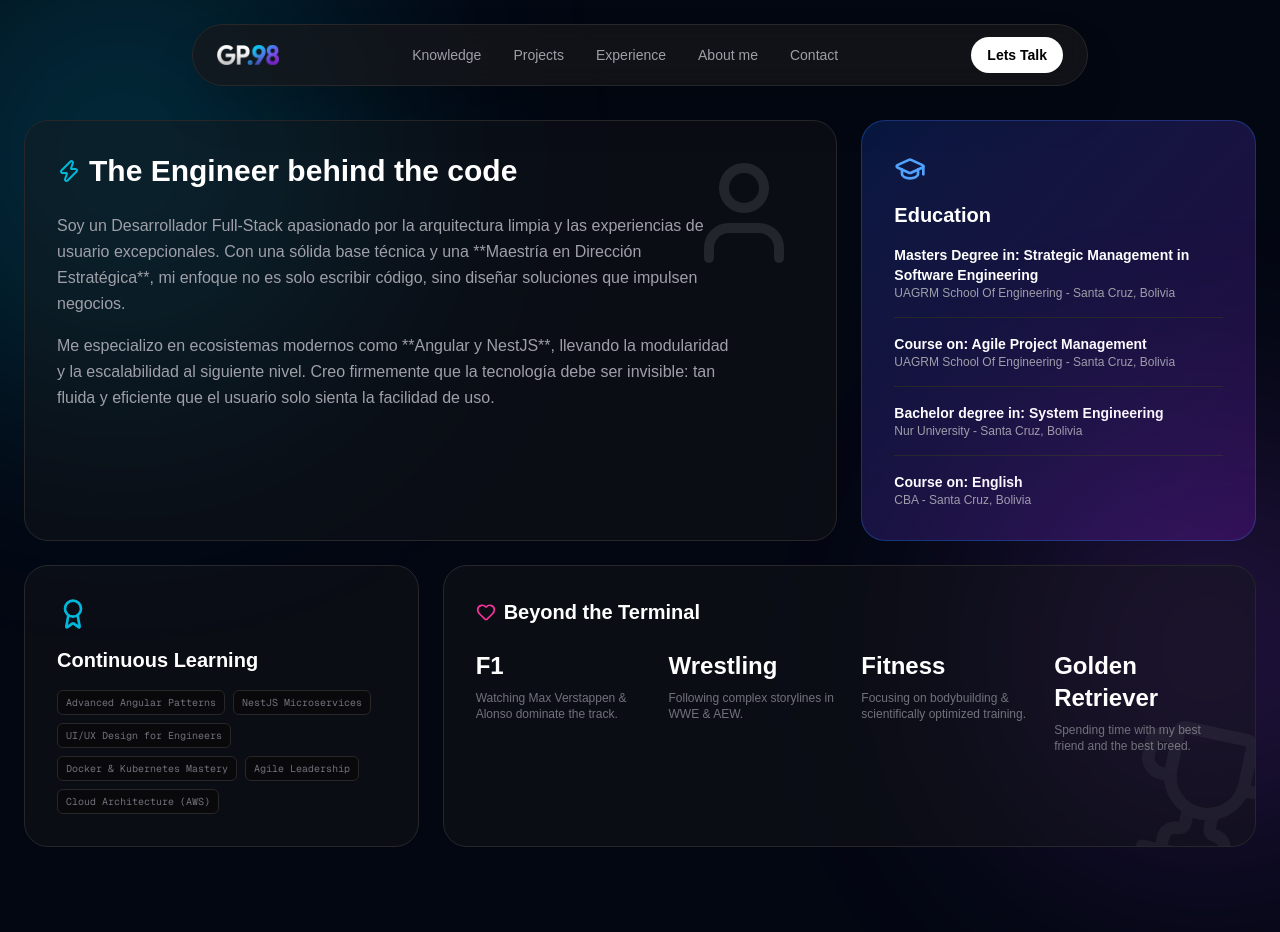
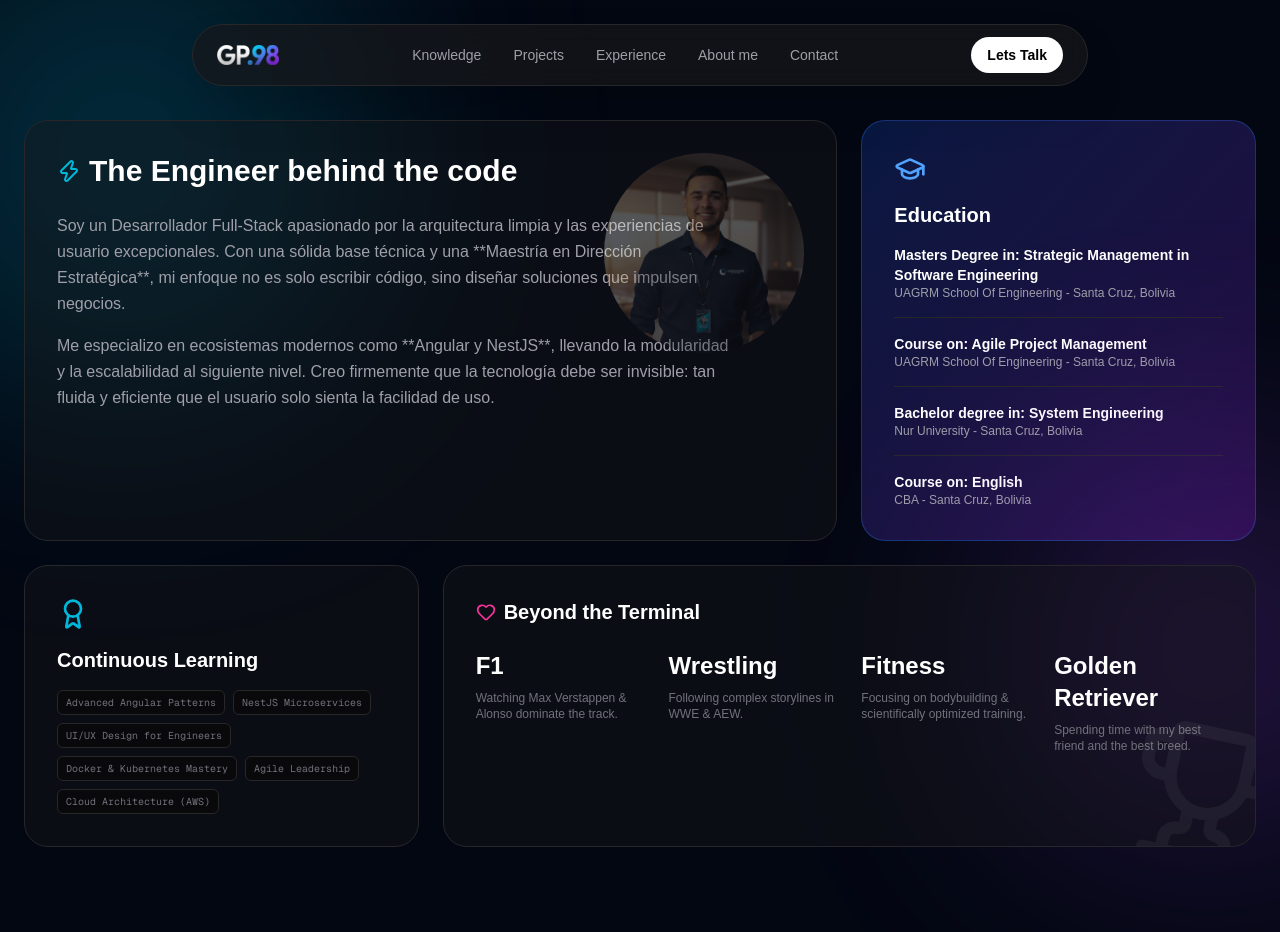
Before and after one commit to GPeredo98/gperedo98-portfolio, a Next.js app: page /about-me in a window 1280 px wide. Shown: the top 932 px of the page. Built offline with nearby package versions, Linux system fonts and the light colour scheme.

Commit message:
feat: added my picture on about me page

```diff
--- a/src/app/about-me/page.tsx
+++ b/src/app/about-me/page.tsx
@@ -1,4 +1,5 @@
 import { GraduationCap, Award, Heart, User, Trophy, Zap } from 'lucide-react';
+import Image from 'next/image';
 
 const AboutMe = () => {
   const courses = [
@@ -12,8 +13,8 @@ const AboutMe = () => {
       <div className="grid grid-cols-1 md:grid-cols-12 gap-6">
 
         <div className="md:col-span-8 bg-zinc-900/40 border border-zinc-800 p-8 rounded-3xl relative overflow-hidden group">
-          <div className="absolute top-0 right-0 p-8 opacity-10 group-hover:rotate-12 transition-transform">
-            <User size={120} />
+          <div className="absolute top-0 right-0 p-8 opacity-30 group-hover:rotate-8 transition-transform">
+            <Image src="/my-picture.png" alt="Profile Picture" width={200} height={200} className="rounded-full" />
           </div>
 
           <h2 className="text-3xl font-bold mb-6 flex items-center gap-2">
```
Also changed, not shown: public/my-picture.png (added).
